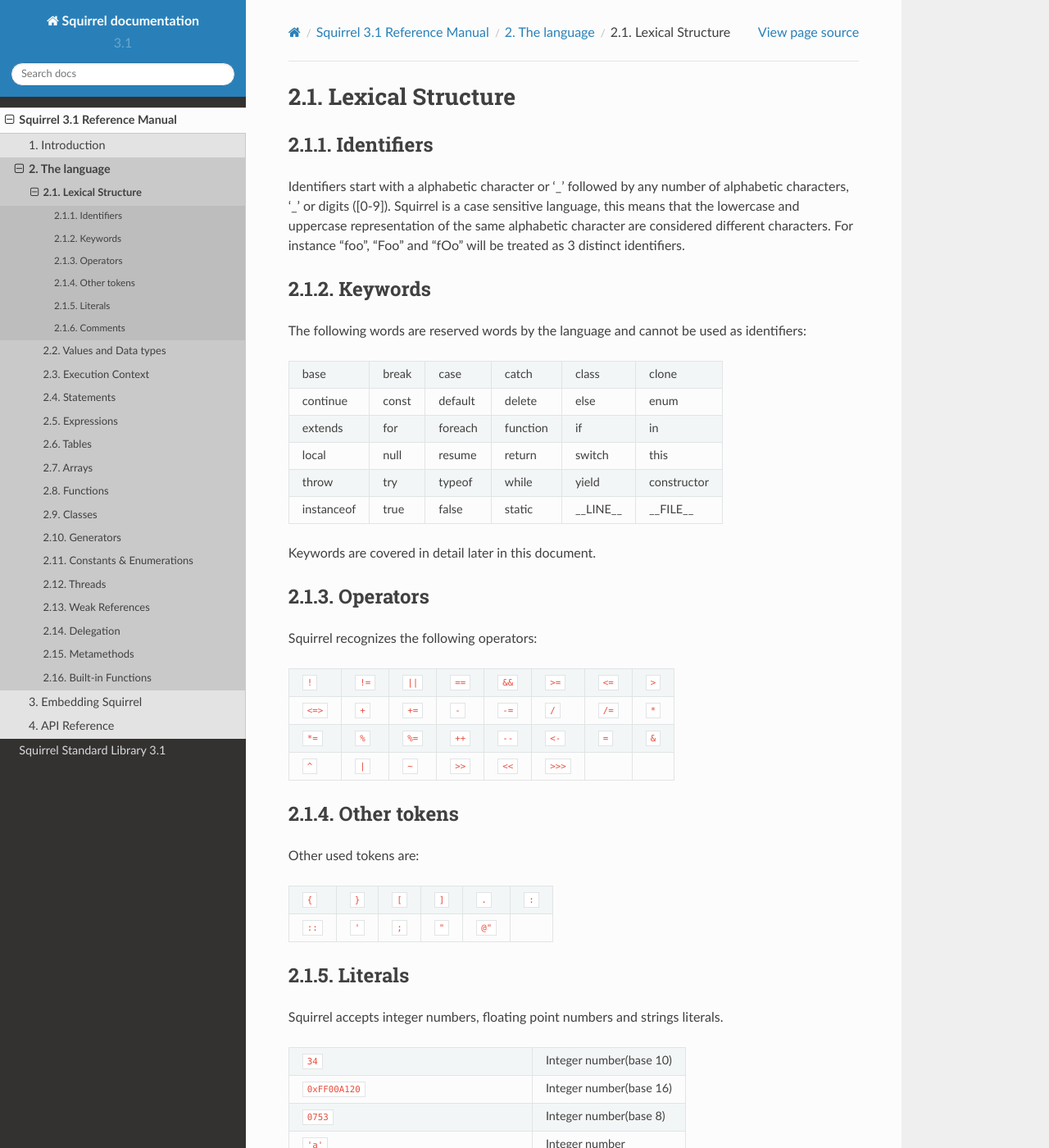
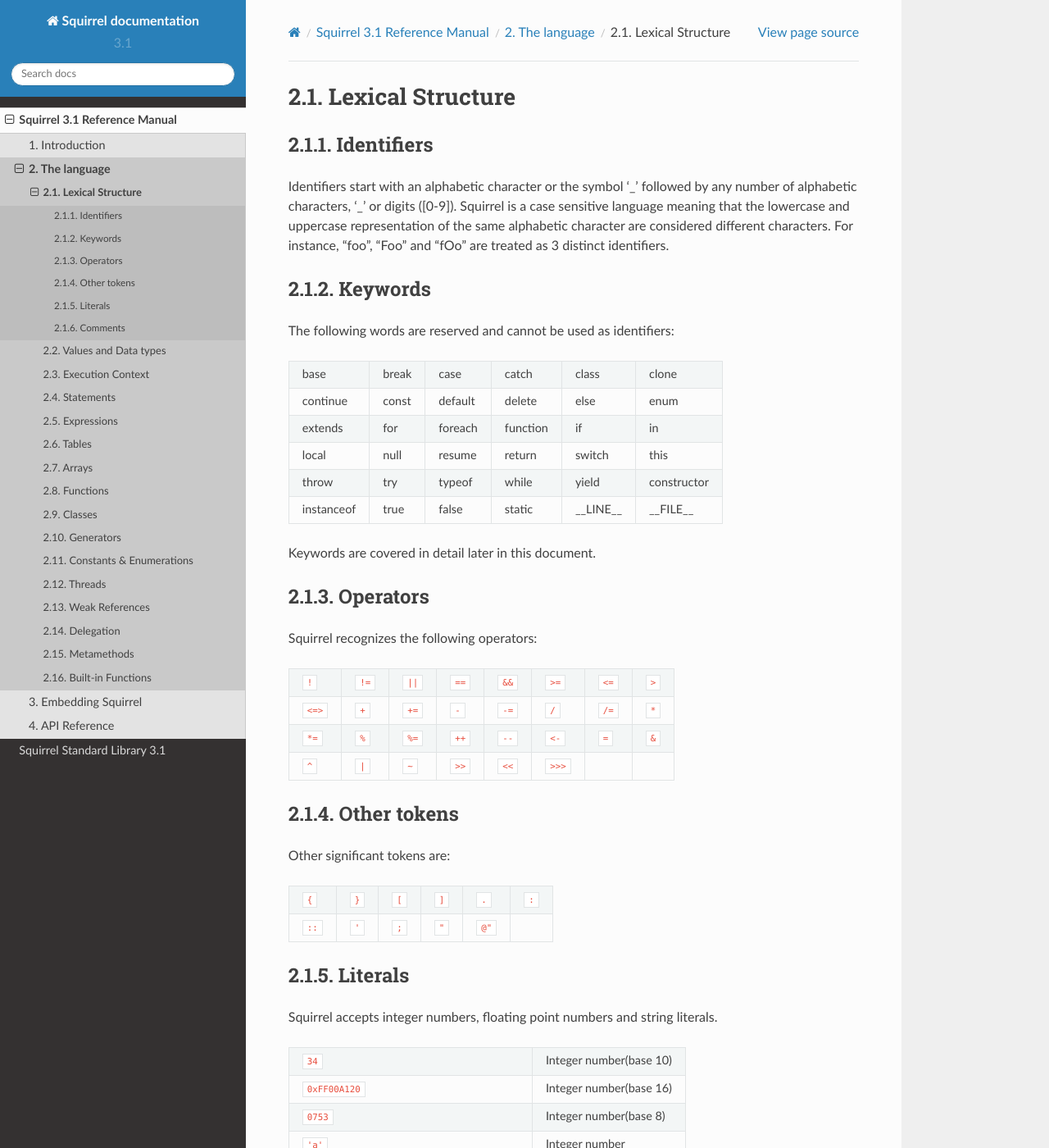
Before and after one commit to albertodemichelis/squirrel, a Sphinx documentation site: the page built from doc/source/reference/language/lexical_structure.rst, in a window 1280 px wide and 1400 px high. Shown: the whole window at 82% size. Built offline with Sphinx 7.4.7 and the Read the Docs theme 2.0.0, drawn with Linux system fonts in a browser that asks for light colours; formulas are drawn with MathJax 3; some of the changed text lies outside the part shown.

Commit message:
Documentation cleanup, part one.

```diff
--- a/doc/source/reference/language/lexical_structure.rst
+++ b/doc/source/reference/language/lexical_structure.rst
@@ -13,11 +13,11 @@ Identifiers
 
 .. index:: single: identifiers
 
-Identifiers start with a alphabetic character or '_' followed by any number of alphabetic
-characters, '_' or digits ([0-9]). Squirrel is a case sensitive language, this means that the
-lowercase and uppercase representation of the same alphabetic character are considered
-different characters. For instance "foo", "Foo" and "fOo" will be treated as 3 distinct
-identifiers.
+Identifiers start with an alphabetic character or the symbol '_' followed by any number
+of alphabetic characters, '_' or digits ([0-9]). Squirrel is a case sensitive language
+meaning that the lowercase and uppercase representation of the same alphabetic
+character are considered different characters. For instance, "foo", "Foo" and "fOo" are
+treated as 3 distinct identifiers.
 
 -----------
 Keywords
@@ -25,7 +25,7 @@ Keywords
 
 .. index:: single: keywords
 
-The following words are reserved words by the language and cannot be used as identifiers:
+The following words are reserved and cannot be used as identifiers:
 
 +------------+------------+-----------+------------+------------+-------------+
 | base       | break      | case      | catch      | class      | clone       |
@@ -69,7 +69,7 @@ Other tokens
     single: delimiters
     single: other tokens
 
-Other used tokens are:
+Other significant tokens are:
 
 +----------+----------+----------+----------+----------+----------+
 | ``{``    | ``}``    | ``[``    | ``]``    | ``.``    | ``:``    |
@@ -86,7 +86,7 @@ Literals
     single: string literals
     single: numeric literals
 
-Squirrel accepts integer numbers, floating point numbers and strings literals.
+Squirrel accepts integer numbers, floating point numbers and string literals.
 
 +-------------------------------+------------------------------------------+
 | ``34``                        | Integer number(base 10)                  |
```
Also changed, not shown: other parts of doc/source/reference/language/lexical_structure.rst (+4 -4 lines), doc/source/reference/introduction.rst (+4 -4 lines), doc/source/reference/language/datatypes.rst (+42 -35 lines).
